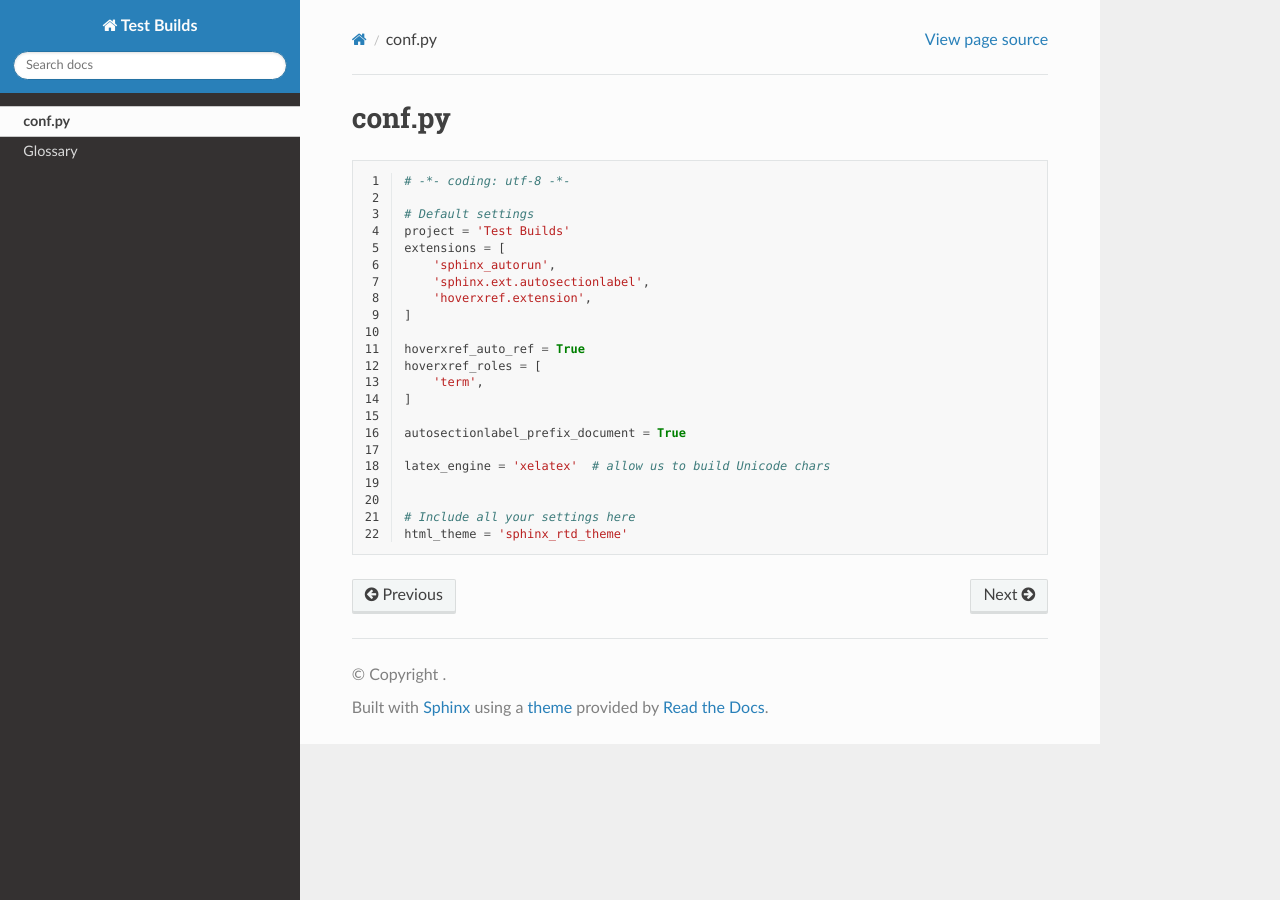
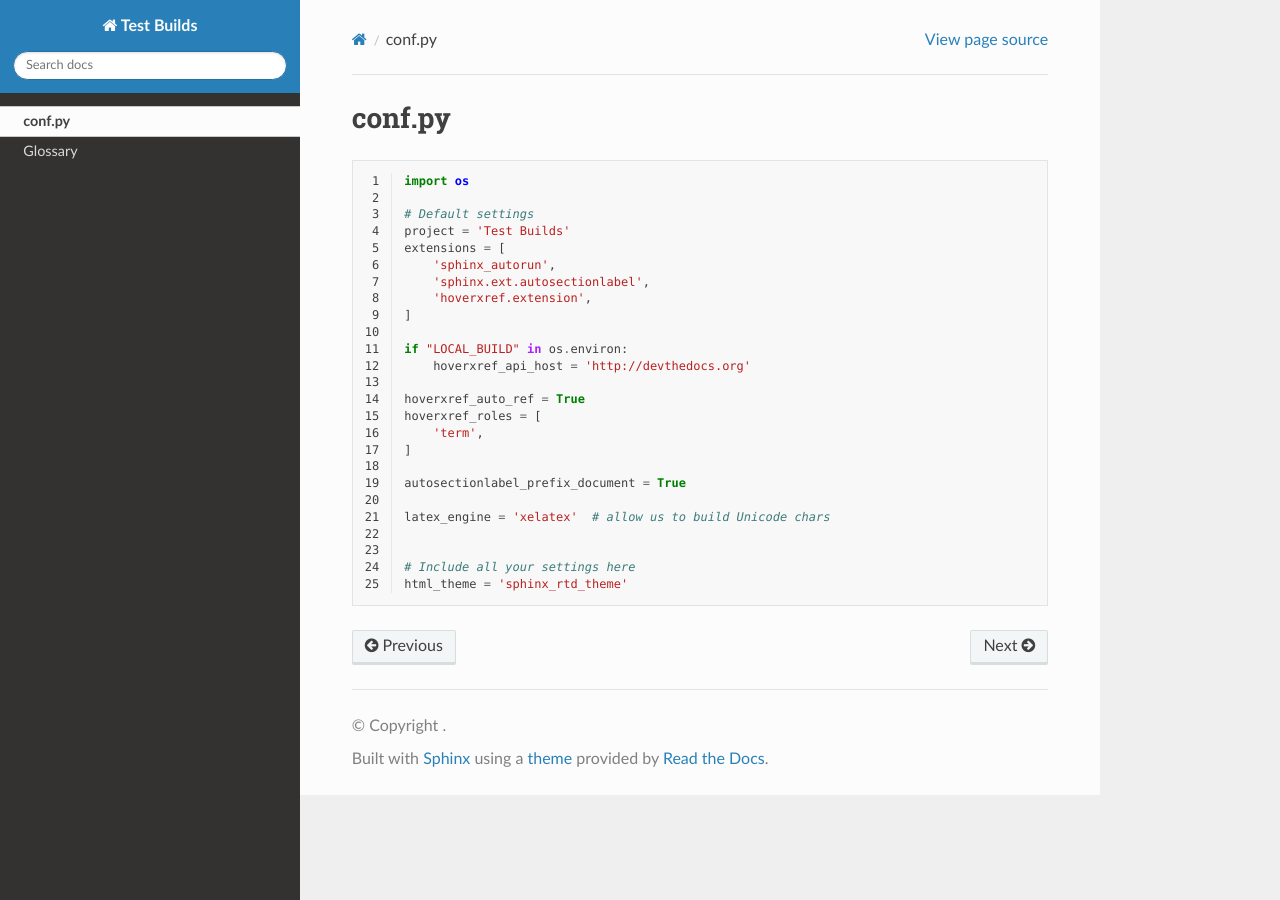
Before and after one commit to readthedocs/test-builds, a Sphinx documentation site: the page built from docs/conf.rst, in a window 1280 px wide. Built offline with Sphinx 7.4.7 and the Read the Docs theme 2.0.0, drawn with Linux system fonts in a browser that asks for light colours.

Commit message:
Define API host for local building

```diff
--- a/docs/conf.py
+++ b/docs/conf.py
@@ -1,4 +1,4 @@
-# -*- coding: utf-8 -*-
+import os
 
 # Default settings
 project = 'Test Builds'
@@ -7,6 +7,9 @@ extensions = [
     'sphinx.ext.autosectionlabel',
     'hoverxref.extension',
 ]
+
+if "LOCAL_BUILD" in os.environ:
+    hoverxref_api_host = 'http://devthedocs.org'
 
 hoverxref_auto_ref = True
 hoverxref_roles = [
```
